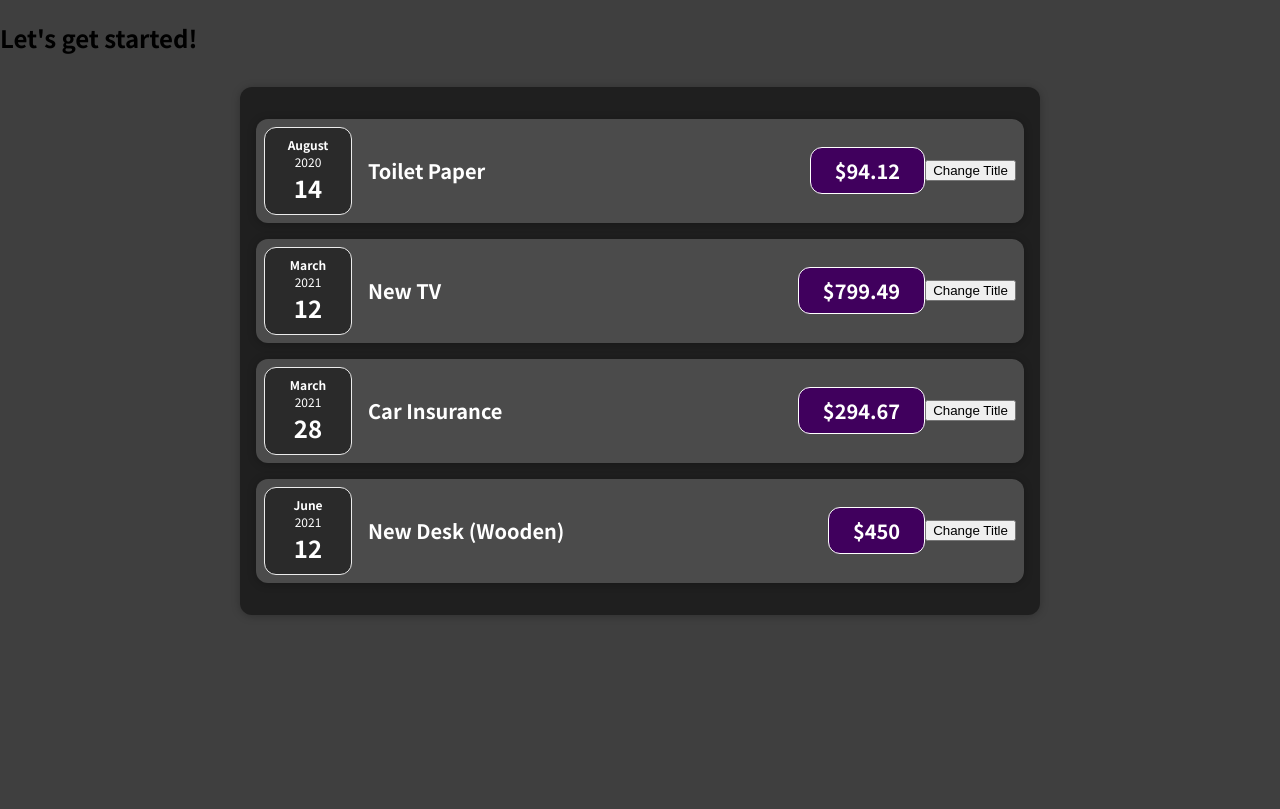
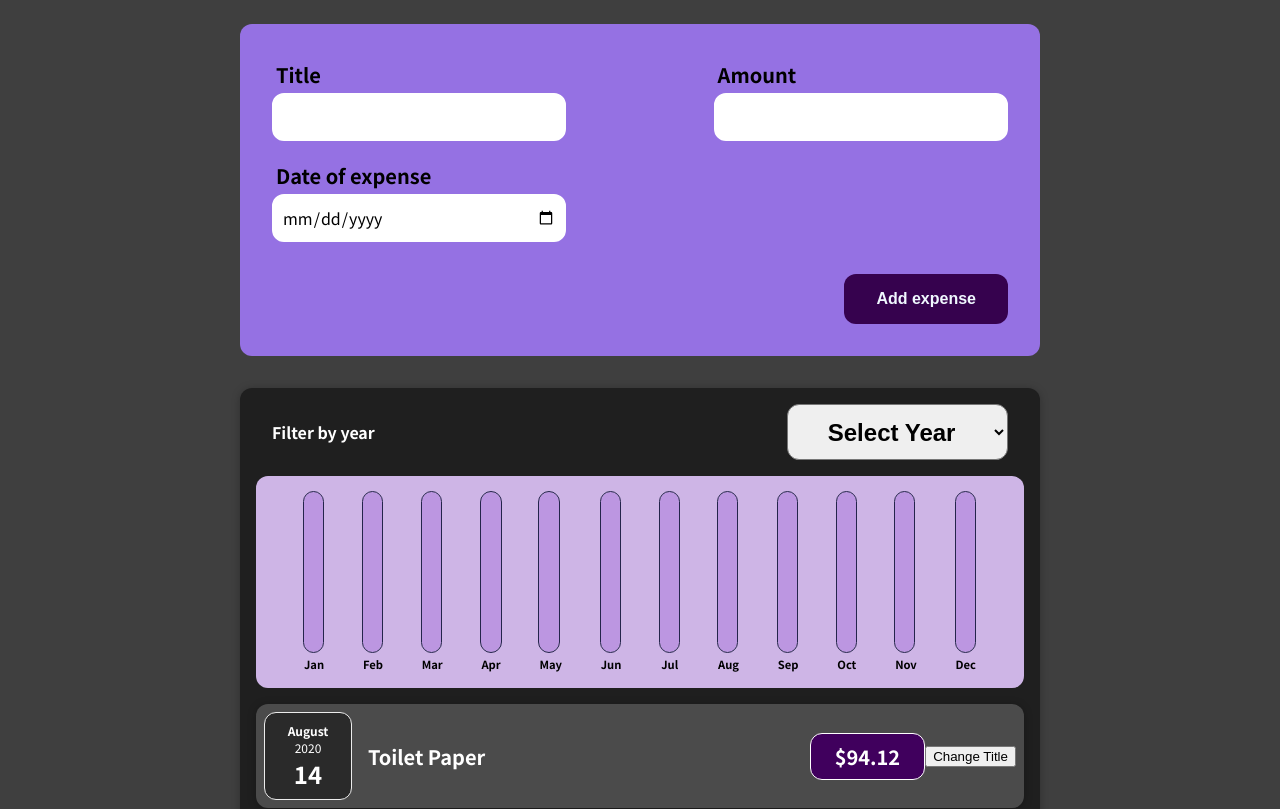
Before and after one commit to FinalRain7751/React-Course, a React (Vite) app: page / in a window 1280 px wide. Shown: the top 809 px of the page. Built offline with nearby package versions, Linux system fonts and the light colour scheme.

Commit message:
ExpenseFilter with chart implemented

```diff
--- a/src/App.jsx
+++ b/src/App.jsx
@@ -1,9 +1,10 @@
-import React from "react";
+import React, { useState } from "react";
 
 import Expenses from "./components/Expenses/Expenses";
+import NewExpense from "./components/Expenses/NewExpense";
 
 const App = () => {
-  const expenses = [
+  const [expenses, setExpenses] = useState([
     {
       id: "e1",
       title: "Toilet Paper",
@@ -23,7 +24,7 @@ const App = () => {
       amount: 450,
       date: new Date(2021, 5, 12),
     },
-  ];
+  ]);
 
   // return React.createElement(
   //   'div',
@@ -32,9 +33,18 @@ const App = () => {
   //   React.createElement(Expenses, { items: expenses })
   // );
 
+  const addExpenseHandler = (expenseData) => {
+    // console.log(expenseData);
+    setExpenses((prevExpenses) => {
+      return [...prevExpenses, expenseData];
+    });
+  };
+
+  // console.log(expenses);
+
   return (
     <div>
-      <h2>Let's get started!</h2>
+      <NewExpense onAddExpense={addExpenseHandler} />
       <Expenses items={expenses} />
     </div>
   );
--- a/src/components/Expenses/ExpenseDate.jsx
+++ b/src/components/Expenses/ExpenseDate.jsx
@@ -3,8 +3,8 @@ import React from "react";
 import "./ExpenseDate.css";
 
 const ExpenseDate = (props) => {
-  const month = props.date.toLocaleString("en-US", { month: "long" });
-  const day = props.date.toLocaleString("en-US", { day: "2-digit" });
+  const month = props.date.toLocaleString("en-IN", { month: "long" });
+  const day = props.date.toLocaleString("en-IN", { day: "2-digit" });
   const year = props.date.getFullYear();
 
   return (
--- /dev/null
+++ b/src/components/Expenses/ExpenseFilter.css
@@ -0,0 +1,67 @@
+.expense__filter {
+  --br: 12px;
+  display: flex;
+  flex-direction: column;
+  gap: 1rem;
+  /* padding: 1rem; */
+}
+
+.expense__filter--filter-by {
+  display: flex;
+  justify-content: space-between;
+  font-size: 1rem;
+  font-weight: 600;
+  padding: 0 1rem;
+}
+
+.expense__filter--filter-by p {
+  color: white;
+}
+
+.expense__filter--filter-by select {
+  width: 30%;
+  text-align: center;
+  font-size: 1.5rem;
+  font-weight: inherit;
+  padding: 0.4rem 1.5rem;
+  border-radius: var(--br);
+}
+
+.expense__filter--chart {
+  display: flex;
+  justify-content: space-between;
+  font-size: 0.7rem;
+  font-weight: 600;
+  text-align: center;
+  padding: 1rem 3rem;
+  border-radius: var(--br);
+  background-color: rgb(206, 181, 230);
+}
+
+.expense__filter--chart-bar {
+  display: flex;
+  flex-direction: column;
+  gap: 0.25rem;
+}
+
+.bar {
+  /* --height: 70%; */
+  position: relative;
+  width: 1.2rem;
+  height: 10rem;
+  outline: 1px solid rgb(36, 36, 75);
+  background-color: rgb(188, 150, 225);
+  border-radius: var(--br);
+  overflow: hidden;
+}
+
+.bar::after {
+  content: "";
+  position: absolute;
+  left: 0;
+  bottom: 0;
+  width: 100%;
+  height: var(--height, 0);
+  background-color: rgb(115, 26, 197);
+  transition: height 0.3s ease;
+}
--- /dev/null
+++ b/src/components/Expenses/ExpenseFilter.jsx
@@ -0,0 +1,92 @@
+import { useState } from "react";
+import "./ExpenseFilter.css";
+
+const Months = [
+  "Jan",
+  "Feb",
+  "Mar",
+  "Apr",
+  "May",
+  "Jun",
+  "Jul",
+  "Aug",
+  "Sep",
+  "Oct",
+  "Nov",
+  "Dec",
+];
+
+const ExpenseFilter = (props) => {
+  const years = new Set(
+    props.expenses.map((expense) => expense.date.getFullYear())
+  );
+
+  //   const [monthsWithExpenses, setMonthsWithExpenses] = useState({});
+
+  const yearSelectHandler = (e) => {
+    const selectedYear = e.target.value;
+    props.onYearSelect(selectedYear);
+
+    const months = props.expenses
+      .filter((expense) => expense.date.getFullYear() === Number(selectedYear))
+      .map((expense) => expense.date.getMonth());
+
+    // setMonthsWithExpenses(months);
+    updateChart(months);
+  };
+
+  const updateChart = (months) => {
+    const numberOfExpenses = months.length;
+    const expensesByMonth = {};
+
+    months.forEach((month) => {
+      if (expensesByMonth[month] === undefined) {
+        expensesByMonth[month] = 1;
+      } else {
+        expensesByMonth[month] += 1;
+      }
+    });
+
+    Months.forEach((el, i) =>
+      document.querySelector(`#bar-${i}`).style.setProperty("--height", 0)
+    );
+
+    for (let month of Object.keys(expensesByMonth)) {
+      const bar = document.querySelector(`#bar-${month}`);
+      const barHeight = (expensesByMonth[month] / numberOfExpenses) * 100;
+      bar.style.setProperty("--height", `${barHeight}%`);
+    }
+  };
+
+  //   console.log(monthsWithExpenses);
+
+  return (
+    <div className="expense__filter">
+      <div className="expense__filter--filter-by">
+        <p>Filter by year</p>
+        <select onChange={yearSelectHandler} name="year" id="year">
+          <option selected value="">
+            Select Year
+          </option>
+          {[...years].map((year) => (
+            <option key={year} value={year}>
+              {year}
+            </option>
+          ))}
+        </select>
+      </div>
+      <div className="expense__filter--chart">
+        {Months.map((month, i) => {
+          return (
+            <div className="expense__filter--chart-bar" key={i} data-id={i}>
+              <div className="bar" id={`bar-${i}`}></div>
+              <div className="bar__label">{month}</div>
+            </div>
+          );
+        })}
+      </div>
+    </div>
+  );
+};
+
+export default ExpenseFilter;
--- /dev/null
+++ b/src/components/Expenses/ExpenseForm.css
@@ -0,0 +1,90 @@
+.expense__form {
+  --br: 12px;
+  display: flex;
+  flex-direction: column;
+  gap: 2rem;
+  font-family: inherit;
+  font-size: 1.25rem;
+  width: 50rem;
+  max-width: 95%;
+  margin: 1.5rem auto;
+  padding: 2rem;
+  background-color: rgb(149, 113, 227);
+  border-radius: var(--br);
+}
+
+.expense__form--input {
+  display: flex;
+  flex-wrap: wrap;
+  /* gap: 2rem; */
+  row-gap: 1rem;
+  justify-content: space-between;
+}
+
+.expense__form--input:has(.expense__form--btn) {
+  justify-content: end;
+}
+
+.expense__form--input-field {
+  width: 40%;
+}
+
+.expense__form--input-field input {
+  font-family: inherit;
+  font-size: 1rem;
+  padding: 0.5rem;
+  width: 100%;
+  outline: none;
+  height: 3rem;
+  /* border: none; */
+  border: 2px solid white;
+  border-radius: var(--br);
+}
+
+.expense__form--input-field input:focus {
+  border-color: blueviolet;
+}
+
+/* .expense__form--input-field input::placeholder {
+  font: inherit;
+  text-align: center;
+} */
+
+.expense__form--input-field label {
+  display: block;
+  font-weight: 600;
+  padding: 0.25rem;
+}
+
+.expense__form--btn {
+  display: block;
+  position: relative;
+  border: none;
+  font-size: 1rem;
+  background-color: #36024e;
+  color: aliceblue;
+  font-weight: 600;
+  /* margin-top: 1.5rem; */
+  justify-items: flex-end;
+  padding: 1rem 2rem;
+  border-radius: var(--br);
+  overflow: hidden;
+  transition: box-shadow 0.3s ease-in-out;
+}
+
+/* .expense__form--btn::after {
+  content: "";
+  position: absolute;
+  z-index: -1;
+  left: 0;
+  top: 0;
+  width: 100%;
+  height: 100%;
+  opacity: 0;
+} */
+
+.expense__form--btn:hover,
+.expense__form--btn:focus {
+  box-shadow: 0 5px 15px rgba(13, 1, 35, 0.5);
+  /* opacity: 1; */
+}
--- /dev/null
+++ b/src/components/Expenses/ExpenseForm.jsx
@@ -0,0 +1,77 @@
+import { useState } from "react";
+import "./ExpenseForm.css";
+
+const ExpenseForm = (props) => {
+  //   const [enteredTitle, setEnteredTitle] = useState("");
+  //   const [enteredAmount, setEnteredAmount] = useState("");
+  //   const [enteredDate, setEnteredDate] = useState("");
+
+  const [enteredFormData, setEnteredFormData] = useState({});
+
+  const formDataChangeHandler = (e) => {
+    const targetName = e.target.name;
+    setEnteredFormData((prevState) => {
+      prevState[targetName] = e.target.value;
+      //   console.log(prevState);
+      return prevState;
+    });
+  };
+
+  const submitHandler = (e) => {
+    e.preventDefault();
+    let {
+      expenseTitle: title,
+      expenseAmount: amount,
+      expenseDate: date,
+    } = enteredFormData;
+    // console.log(title, amount, date);
+    props.onSaveExpenseData({ title, amount, date: new Date(date) });
+
+    // Reset the form input fields and the stored variables
+    setEnteredFormData({});
+    e.target.reset();
+  };
+
+  // console.log(enteredFormData);
+
+  return (
+    <form className="expense__form" onSubmit={submitHandler}>
+      <div className="expense__form--input">
+        <div className="expense__form--input-field">
+          <label htmlFor="expenseTitle">Title</label>
+          <input
+            type="text"
+            name="expenseTitle"
+            onChange={formDataChangeHandler}
+          />
+        </div>
+        <div className="expense__form--input-field">
+          <label htmlFor="expenseAmount">Amount</label>
+          <input
+            type="number"
+            name="expenseAmount"
+            onChange={formDataChangeHandler}
+          />
+        </div>
+        <div className="expense__form--input-field">
+          <label htmlFor="expenseDate">Date of expense</label>
+          <input
+            type="date"
+            name="expenseDate"
+            min="01-01-2019"
+            max="31-12-2024"
+            onChange={formDataChangeHandler}
+          />
+        </div>
+      </div>
+
+      <div className="expense__form--input">
+        <button type="submit" className="expense__form--btn">
+          Add expense
+        </button>
+      </div>
+    </form>
+  );
+};
+
+export default ExpenseForm;
--- a/src/components/Expenses/ExpenseItem.jsx
+++ b/src/components/Expenses/ExpenseItem.jsx
@@ -4,7 +4,7 @@ import Card from "../UI/Card";
 import "./ExpenseItem.css";
 
 const ExpenseItem = (props) => {
-  const [title, setTitle] = useState(props.title);
+  const [title, setTitle] = useState(props.item.title);
 
   const clickHandler = () => {
     setTitle("Changed" + Math.random());
@@ -13,10 +13,10 @@ const ExpenseItem = (props) => {
 
   return (
     <Card className="expense-item">
-      <ExpenseDate date={props.date} />
+      <ExpenseDate date={props.item.date} />
       <div className="expense-item__description">
         <h2>{title}</h2>
-        <div className="expense-item__price">${props.amount}</div>
+        <div className="expense-item__price">${props.item.amount}</div>
       </div>
       <button onClick={clickHandler}>Change Title</button>
     </Card>
--- a/src/components/Expenses/Expenses.jsx
+++ b/src/components/Expenses/Expenses.jsx
@@ -1,34 +1,33 @@
-import React from 'react';
+import React, { useState } from "react";
 
-import ExpenseItem from './ExpenseItem';
-import Card from '../UI/Card';
-import './Expenses.css';
+import ExpenseItem from "./ExpenseItem";
+import ExpenseFilter from "./ExpenseFilter";
+import Card from "../UI/Card";
+import "./Expenses.css";
 
 const Expenses = (props) => {
+  const [selectedYear, setSelectedYear] = useState(2679);
+  const yearSelectHandler = (year) => {
+    setSelectedYear(year);
+  };
+
   return (
     <Card className="expenses">
-      <ExpenseItem
-        title={props.items[0].title}
-        amount={props.items[0].amount}
-        date={props.items[0].date}
-      />
-      <ExpenseItem
-        title={props.items[1].title}
-        amount={props.items[1].amount}
-        date={props.items[1].date}
-      />
-      <ExpenseItem
-        title={props.items[2].title}
-        amount={props.items[2].amount}
-        date={props.items[2].date}
-      />
-      <ExpenseItem
-        title={props.items[3].title}
-        amount={props.items[3].amount}
-        date={props.items[3].date}
-      />
+      <ExpenseFilter onYearSelect={yearSelectHandler} expenses={props.items} />
+      {[
+        props.items
+          .filter(
+            (item) =>
+              selectedYear === 2679 ||
+              item.date.getFullYear() === Number(selectedYear)
+          )
+          .map((item) => {
+            console.log(item.date.getFullYear());
+            return <ExpenseItem item={item} key={item.id} />;
+          }),
+      ]}
     </Card>
   );
-}
+};
 
 export default Expenses;
--- /dev/null
+++ b/src/components/Expenses/NewExpense.jsx
@@ -0,0 +1,20 @@
+import ExpenseForm from "./ExpenseForm";
+
+const NewExpense = (props) => {
+  const saveExpenseDataHandler = (enteredExpenseData) => {
+    const expenseData = {
+      ...enteredExpenseData,
+      id: Math.random().toString(),
+    };
+    // console.log(expenseData);
+    props.onAddExpense(expenseData);
+  };
+
+  return (
+    <div>
+      <ExpenseForm onSaveExpenseData={saveExpenseDataHandler} />
+    </div>
+  );
+};
+
+export default NewExpense;
```
